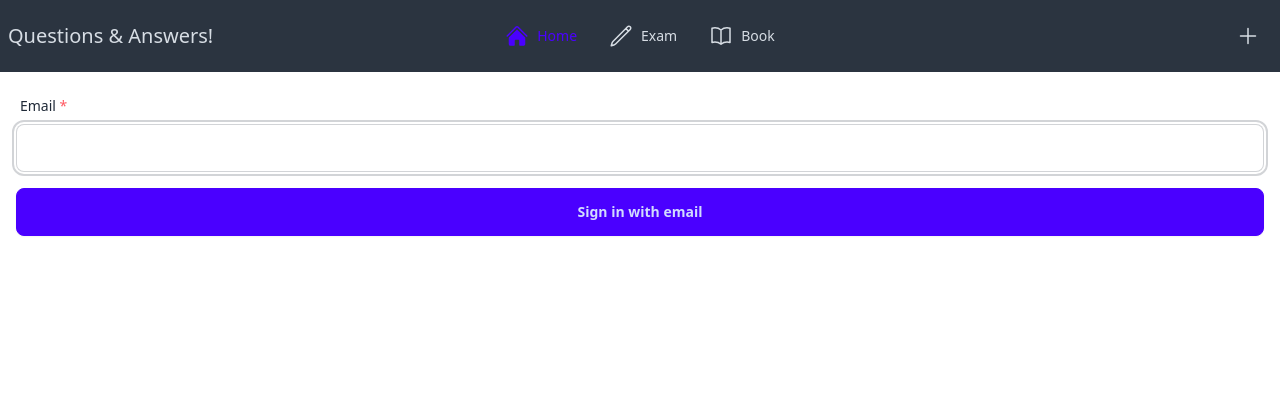
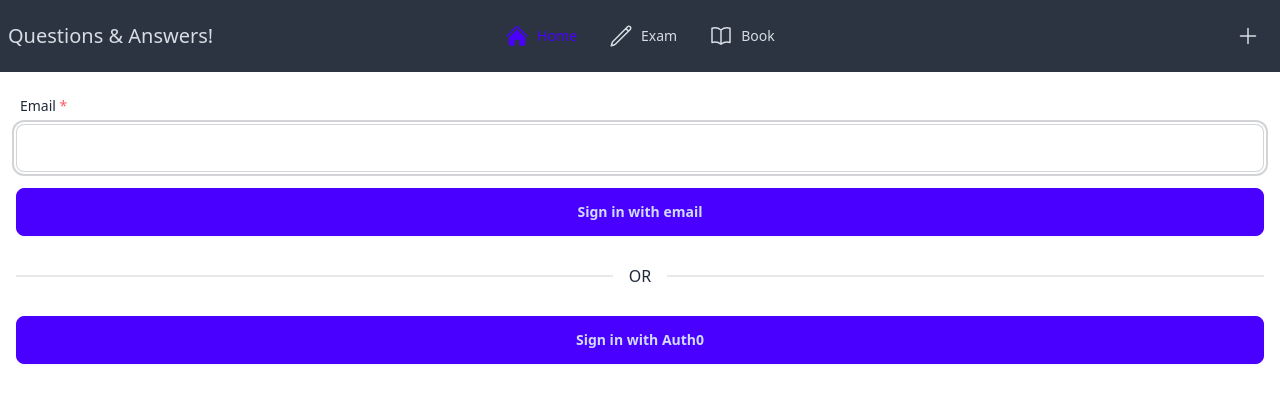
Before and after one commit to karoyqiu/qa, a Next.js app: page / in a window 1280 px wide. Shown: the top 402 px of the page. Built offline with nearby package versions, Linux system fonts and the light colour scheme; no server answers; the database is empty.

Commit message:
允许使用 auth0 登录。

```diff
--- a/src/app/page.tsx
+++ b/src/app/page.tsx
@@ -2,6 +2,7 @@ import { PlusIcon } from '@heroicons/react/24/solid';
 import Link from 'next/link';
 
 import { auth, signIn } from '@/auth';
+import Auth0Button from '@/components/Auth0Button';
 import Input from '@/components/Input';
 import SignOutButton from '@/components/SignOutButton';
 import TopNavBar from '@/components/TopNavBar';
@@ -40,7 +41,11 @@ export default async function Home() {
           }}
         >
           <Input name="email" type="email" autoComplete="email" autoFocus required />
-          <button className="btn btn-primary">Sign in with email</button>
+          <button className="btn btn-primary" type="submit">
+            Sign in with email
+          </button>
+          <div className="divider">OR</div>
+          <Auth0Button />
         </form>
       )}
     </div>
--- a/src/auth.ts
+++ b/src/auth.ts
@@ -1,5 +1,6 @@
 import { MongoDBAdapter } from '@auth/mongodb-adapter';
 import NextAuth from 'next-auth';
+import Auth0 from 'next-auth/providers/auth0';
 import Resend from 'next-auth/providers/resend';
 import connect from './db/connect';
 
@@ -10,7 +11,10 @@ const getClientPromise = async () => {
 
 export const { handlers, signIn, signOut, auth } = NextAuth({
   adapter: MongoDBAdapter(getClientPromise()),
-  providers: [Resend({ from: 'QA <no-reply@qa.hlwcr.cn>' })],
+  providers: [
+    Resend({ from: 'QA <no-reply@qa.hlwcr.cn>' }),
+    Auth0({ issuer: 'https://ubesthelp.auth0.com' }),
+  ],
   session: {
     strategy: 'jwt',
   },
--- /dev/null
+++ b/src/components/Auth0Button.tsx
@@ -0,0 +1,11 @@
+'use client';
+
+import { auth0 } from '@/lib/actions/auth';
+
+export default function Auth0Button() {
+  return (
+    <button className="btn btn-primary" type="button" onClick={() => auth0()}>
+      Sign in with Auth0
+    </button>
+  );
+}
--- a/src/env.ts
+++ b/src/env.ts
@@ -3,9 +3,11 @@ import { z } from 'zod';
 
 const env = createEnv({
   server: {
-    MONGODB_URI: z.string(),
+    MONGODB_URI: z.string().min(1),
     AUTH_SECRET: z.string().min(1),
     AUTH_RESEND_KEY: z.string().min(1),
+    AUTH_AUTH0_ID: z.string().min(1),
+    AUTH_AUTH0_SECRET: z.string().min(1),
   },
   client: {
     //NEXT_PUBLIC_PUBLISHABLE_KEY: z.string().min(1),
--- a/src/lib/actions/auth.ts
+++ b/src/lib/actions/auth.ts
@@ -1,5 +1,7 @@
 'use server';
 
-import { signOut } from '@/auth';
+import { signIn, signOut } from '@/auth';
+
+export const auth0 = () => signIn('auth0');
 
 export const bye = signOut;
```
